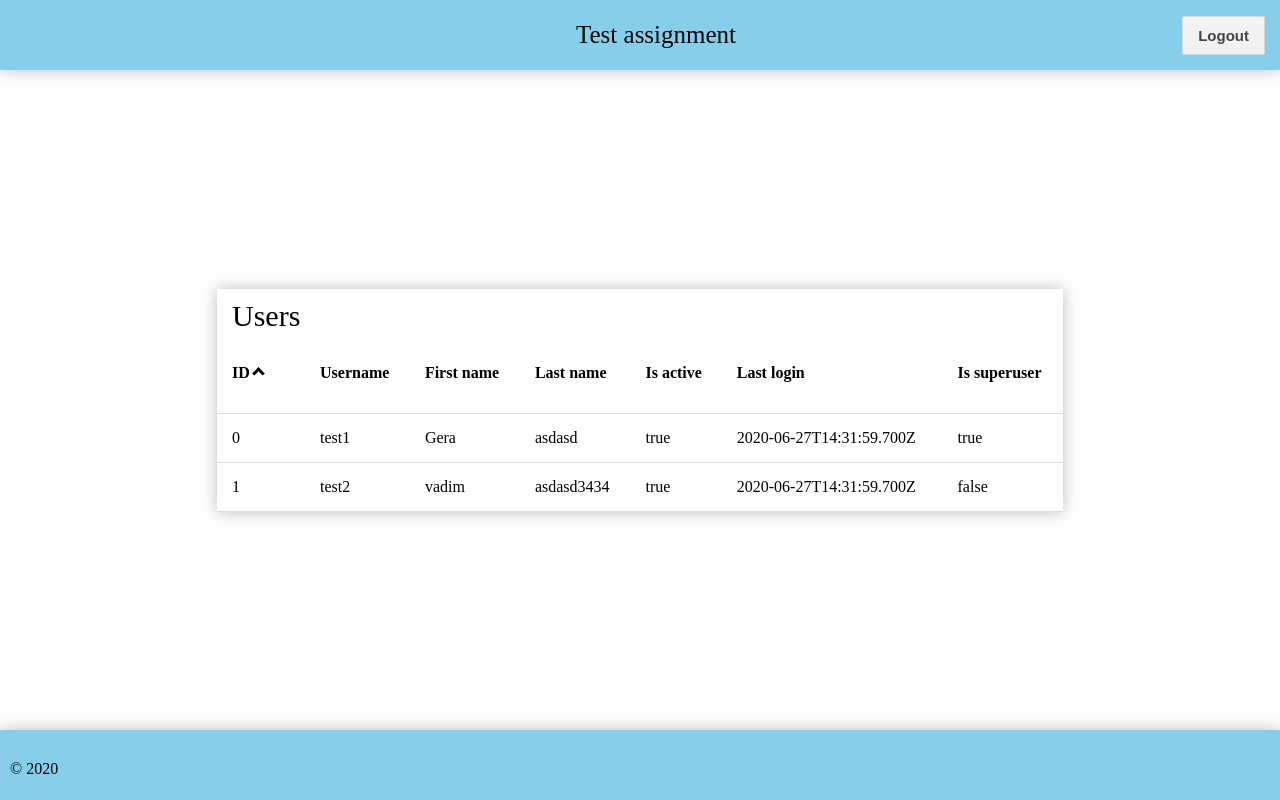
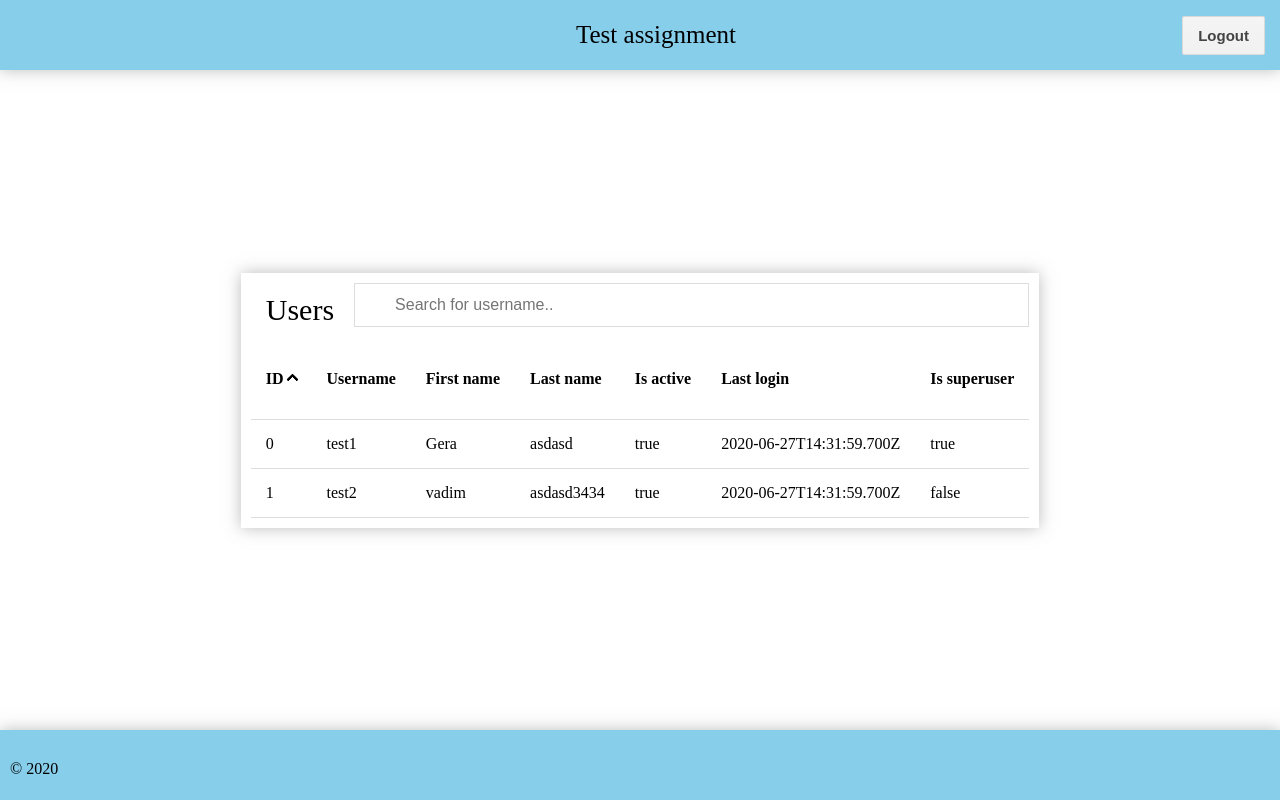
Before and after one commit to soldor37/authAsign, a Vue app: page /users in a window 1280 px wide. Built offline with nearby package versions, Linux system fonts and the light colour scheme; no server answers; sample sign-in values are in the browser's storage.

Commit message:
table search

```diff
--- a/src/components/Users.vue
+++ b/src/components/Users.vue
@@ -1,10 +1,18 @@
 <template>
+<div class="page">
   <div class="users" style="overflow-x:auto;">
+    <div class="usersTable__toolbar">
+          <div class="usersTable__toolbar__title">Users</div>
+          <input
+            type="text"
+            class="userTable__toolbar__search"
+            v-model="searchInput"
+            @keyup="searchUser()"
+            placeholder="Search for username.."
+          />
+        </div>
     <table class="usersTable" id="usersTable">
       <thead>
-        <tr class="usersTable__toolbar" >
-          <div class="usersTable__toolbar__title">Users</div>
-        </tr>
         <tr class="usersTable__headers">
           <th @click="sortTable(0)">
             ID
@@ -31,6 +39,7 @@
       </tbody>
     </table>
   </div>
+  </div>
 </template>
 
 <script>
@@ -40,6 +49,7 @@ export default {
   data() {
     return {
       users: [],
+      searchInput:'',
       testUsers: [
         {
           id: 0,
@@ -137,6 +147,27 @@ export default {
           }
         }
       }
+    },
+    searchUser() {
+      let app = this;
+      let filter
+      let table
+      let tr, td, i;
+      filter = app.searchInput.toUpperCase();
+      table = document.getElementById("usersTable");
+      tr = table.getElementsByTagName("tr");
+      //console.log(filter, table, tr)
+      // Loop through all table rows, and hide those who don't match the search query
+      for (i = 1; i < tr.length; i++) {
+        td = tr[i].getElementsByTagName("td")[1];
+        if (td) {
+          if (td.innerHTML.toUpperCase().indexOf(filter) > -1) {
+            tr[i].style.display = "";
+          } else {
+            tr[i].style.display = "none";
+          }
+        }
+      }
     }
     // getUsers() {
     //   var app = this;
@@ -165,23 +196,34 @@ export default {
 tr:not(.usersTable__toolbar):hover {
   background-color: #f5f5f5;
 }
+.usersTable__toolbar{
+  display: flex;
+  flex-flow: row nowrap;
+  width: 100%;
+}
 .usersTable__toolbar__title {
   font-size: 30px;
   padding: 10px 0px 0px 15px;
+  margin-right: 20px;
 }
-.users {
+.users{
+  padding: 10px;
+  box-shadow: 0 0 15px rgba(122, 122, 122, 0.5);
+}
+.page {
   align-items: center;
   justify-content: center;
   display: flex;
+  flex-flow: column wrap;
   width: 940px;
   margin: 10px;
 }
 .usersTable {
-  width: 90%;
+  width: 100%;
   border-collapse: collapse;
-  box-shadow: 0 0 15px rgba(122, 122, 122, 0.5);
 }
 .usersTable th {
+  -webkit-user-select: none;
   height: 50px;
   text-align: left;
 }
@@ -192,10 +234,18 @@ td {
 }
 .arrow {
   border: solid black;
-    border-width: 0 3px 3px 0;
+  border-radius: 20%;
+  border-width: 0px 3px 3px 0px;
   display: inline-block;
   padding: 3px;
   transform: rotate(-135deg);
   -webkit-transform: rotate(-135deg);
 }
+.userTable__toolbar__search{
+  width: 100%;
+  font-size: 16px;
+  padding: 12px 20px 12px 40px;
+  border: 1px solid #ddd;
+  margin-bottom: 12px;
+}
 </style>
```
Lines whose indentation alone changed are shown as unchanged.
